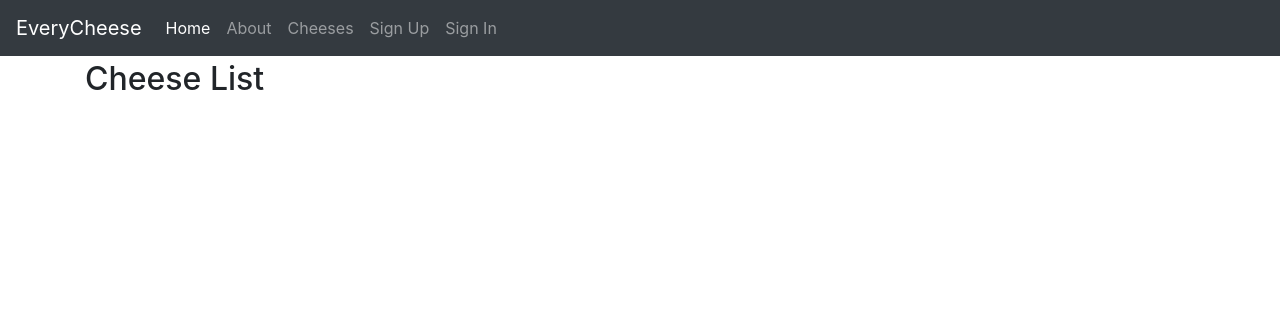
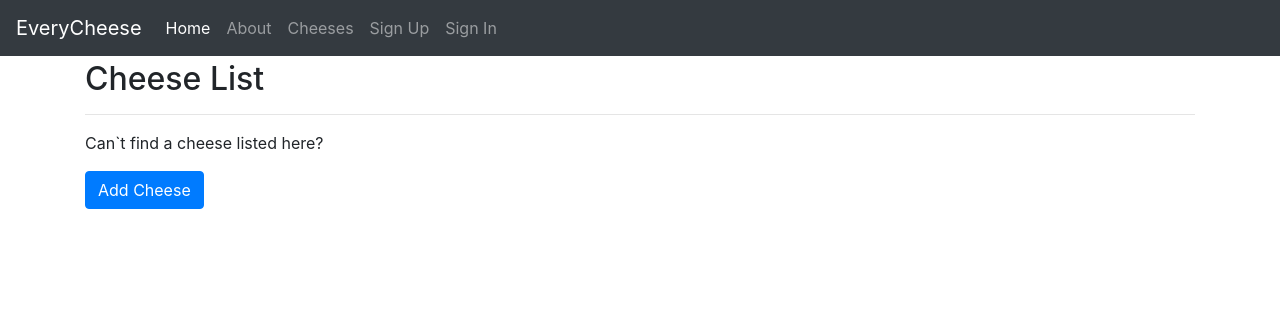
Before and after one commit to strangerin/everycheese, a Django app: page /cheeses/ in a window 1280 px wide. Shown: the top 316 px of the page. Run offline with Django 3.2, Linux system fonts and the light colour scheme; data that the repository does not hold is empty; some libraries are stand-ins or nearby versions.

Commit message:
First pass at working Add CHeese Form

```diff
--- a/everycheese/cheeses/models.py
+++ b/everycheese/cheeses/models.py
@@ -1,4 +1,5 @@
 from django.db import models
+from django.urls import reverse
 from autoslug import AutoSlugField
 from model_utils.models import TimeStampedModel
 from django_countries.fields import CountryField
@@ -20,3 +21,7 @@ class Cheese(TimeStampedModel):
 
     def __str__(self) -> str:
         return self.name
+
+    def get_absolute_url(self):
+        """Return absolute URL to Cheese Detail page."""
+        return reverse('cheeses:detail', kwargs={"slug": self.slug})
--- a/everycheese/cheeses/urls.py
+++ b/everycheese/cheeses/urls.py
@@ -5,5 +5,6 @@ from . import views
 app_name = "cheeses"
 urlpatterns = [
     path(route='', view=views.CheeseListView.as_view(), name='list'),
-    path(route='<slug:slug>/', view=views.CheeseDetailView.as_view(), name='detail')
+    path(route='add/', view=views.CheeseCreateView.as_view(), name='add'),
+    path(route='<slug:slug>/', view=views.CheeseDetailView.as_view(), name='detail'),
 ]
--- a/everycheese/cheeses/views.py
+++ b/everycheese/cheeses/views.py
@@ -1,4 +1,4 @@
-from django.views.generic import ListView, DetailView
+from django.views.generic import ListView, DetailView, CreateView
 from .models import Cheese
 
 class CheeseListView(ListView):
@@ -6,3 +6,7 @@ class CheeseListView(ListView):
 
 class CheeseDetailView(DetailView):
     model = Cheese
+
+class CheeseCreateView(CreateView):
+    model = Cheese
+    fields = ['name', 'description', 'firmness', 'country_of_origin']
--- a/everycheese/templates/cheeses/cheese_list.html
+++ b/everycheese/templates/cheeses/cheese_list.html
@@ -8,4 +8,12 @@
   </li>
   {% endfor %}
 </ul>
+
+<hr>
+<p>Can`t find a cheese listed here?</p>
+<p>
+  <a class="btn btn-primary" href="{% url 'cheeses:add' %}" role="button">
+    Add Cheese
+  </a>
+</p>
 {% endblock content %}
```
Also changed, not shown: everycheese/templates/cheeses/cheese_form.html (added, +14 -0 lines).
